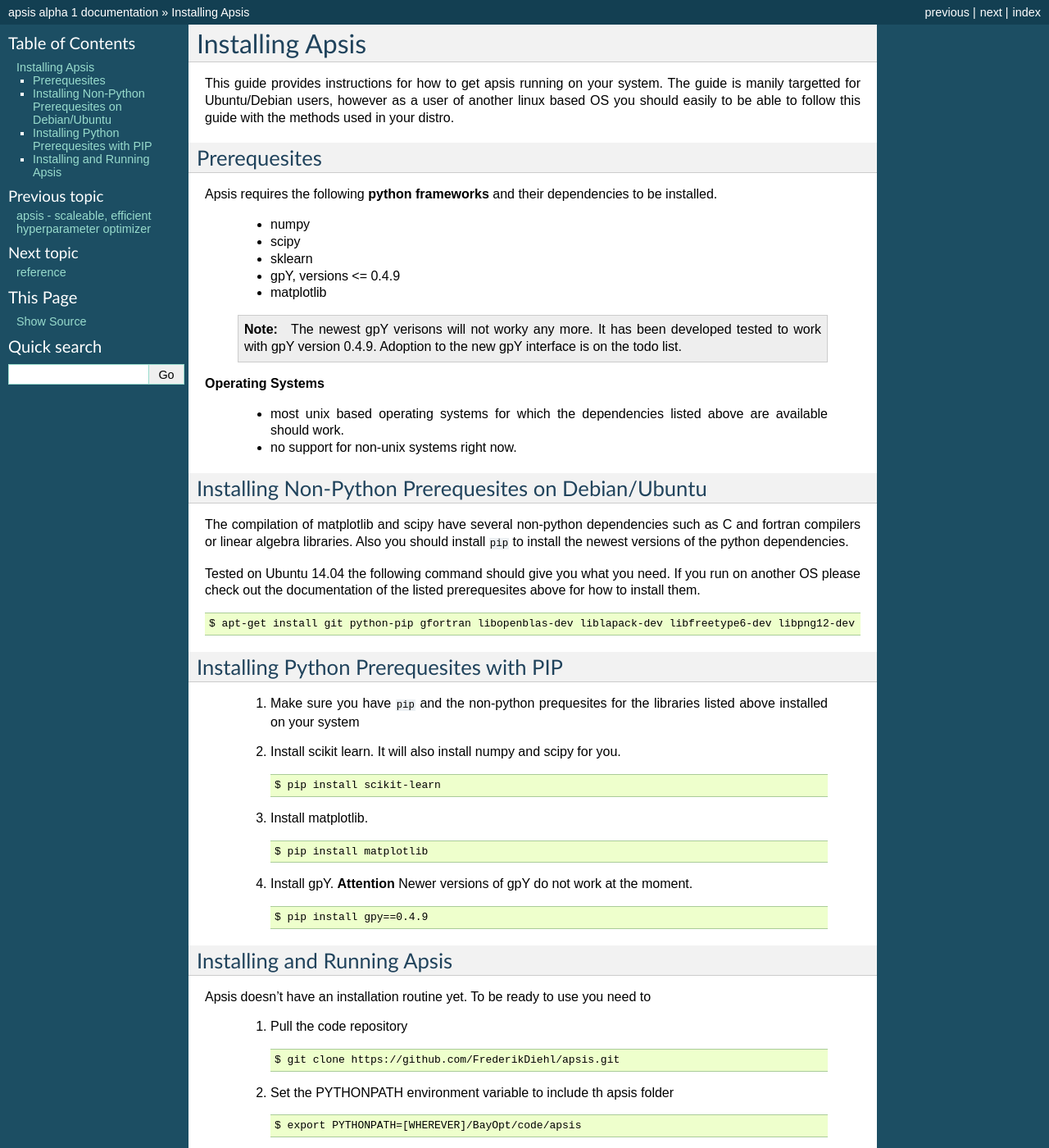
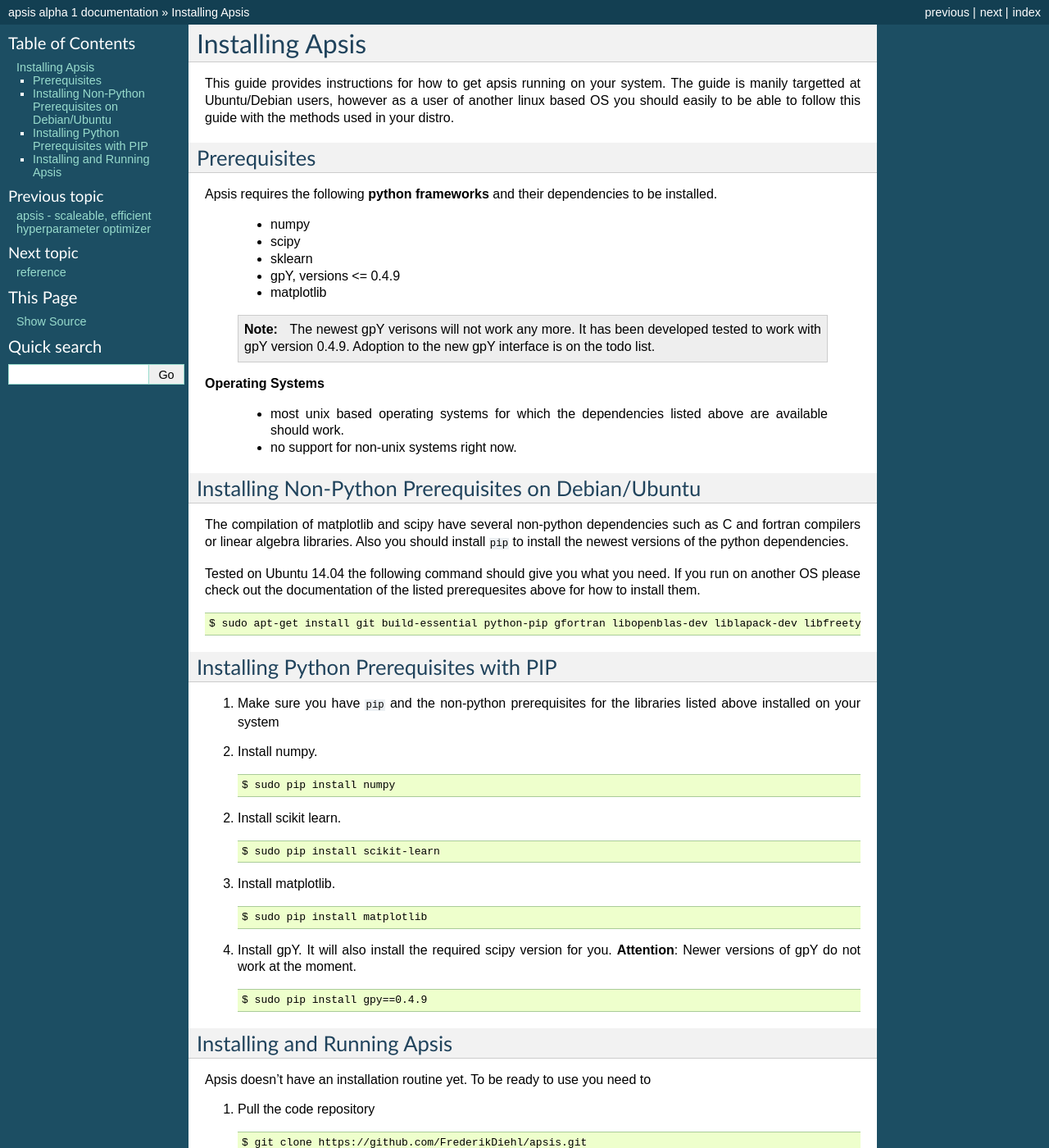
Before and after one commit to fgerzer/apsis, a Sphinx documentation site: the page built from documentation/source/installation.rst, in a window 1280 px wide and 1400 px high. Shown: the whole window at 82% size. Built offline with Sphinx 7.4.7, drawn with Linux system fonts in a browser that asks for light colours; pages that are not in the unit, such as notebooks, are missing from menus; some of the changed text lies outside the part shown.

Commit message:
#36 - tested and improved install doku on a fresh ubuntu 14.04 vm

```diff
--- a/documentation/source/installation.rst
+++ b/documentation/source/installation.rst
@@ -1,11 +1,10 @@
 Installing Apsis
 ****************
 
-This guide provides instructions for how to get apsis running on your system. The guide is manily targetted for Ubuntu/Debian users, however as a user of another linux based OS you should easily to be able to follow this guide with the methods used in your distro.
+This guide provides instructions for how to get apsis running on your system. The guide is manily targetted at Ubuntu/Debian users, however as a user of another linux based OS you should easily to be able to follow this guide with the methods used in your distro.
 
 
-
-Prerequesites
+Prerequisites
 =============
 
 Apsis requires the following **python frameworks** and their dependencies to be installed.
@@ -22,7 +21,7 @@
 
     .. note::
 
-        The newest gpY verisons will not worky any more. It has been developed tested to work with gpY version 0.4.9. Adoption to the new gpY interface is on the todo list.
+        The newest gpY verisons will not work any more. It has been developed tested to work with gpY version 0.4.9. Adoption to the new gpY interface is on the todo list.
 
 
 **Operating Systems**
@@ -31,32 +30,36 @@
 
     * no support for non-unix systems right now.
 
-Installing Non-Python Prerequesites on Debian/Ubuntu
+Installing Non-Python Prerequisites on Debian/Ubuntu
 ====================================================
 
 The compilation of matplotlib and scipy have several non-python dependencies such as C and fortran compilers or linear algebra libraries. Also you should install ``pip`` to install the newest versions of the python dependencies.
 
 Tested on Ubuntu 14.04 the following command should give you what you need. If you run on another OS please check out the documentation of the listed prerequesites above for how to install them. ::
 
-    $ apt-get install git python-pip gfortran libopenblas-dev liblapack-dev libfreetype6-dev libpng12-dev
+    $ sudo apt-get install git build-essential python-pip gfortran libopenblas-dev liblapack-dev libfreetype6-dev libpng12-dev python-dev
 
 
-Installing Python Prerequesites with PIP
+Installing Python Prerequisites with PIP
 ====================================
 
-    1. Make sure you have ``pip`` and the non-python prequesites for the libraries listed above installed on your system
+1. Make sure you have ``pip`` and the non-python prerequisites for the libraries listed above installed on your system
 
-    2. Install scikit learn. It will also install numpy and scipy for you. ::
+2. Install numpy. ::
 
-        $ pip install scikit-learn
+    $ sudo pip install numpy
 
-    3. Install matplotlib. ::
+2. Install scikit learn. ::
 
-        $ pip install matplotlib
+    $ sudo pip install scikit-learn
 
-    4. Install gpY. **Attention** Newer versions of gpY do not work at the moment. ::
+3. Install matplotlib. ::
 
-        $ pip install gpy==0.4.9
+    $ sudo pip install matplotlib
+
+4. Install gpY. It will also install the required scipy version for you. **Attention**: Newer versions of gpY do not work at the moment. ::
+
+    $ sudo pip install gpy==0.4.9
 
 
 Installing and Running Apsis
@@ -64,28 +67,28 @@
 
 Apsis doesn't have an installation routine yet. To be ready to use you need to
 
-    1. Pull the code repository ::
+1. Pull the code repository ::
 
-        $ git clone https://github.com/FrederikDiehl/apsis.git
+    $ git clone https://github.com/FrederikDiehl/apsis.git
 
-    2. Set the PYTHONPATH environment variable to include th apsis folder ::
+2. Set the PYTHONPATH environment variable to include th apsis folder ::
 
-        $ export PYTHONPATH=[WHEREVER]/BayOpt/code/apsis
+    $ export PYTHONPATH=[WHEREVER]/BayOpt/code/apsis
 
-    3. Set the CSV writing target folder to tell apsis where to store results when using EvaluationFramework. E.g. something like::
+3. Set the CSV writing target folder to tell apsis where to store results when using EvaluationFramework. E.g. something like::
 
-        $ export APSIS_CSV_TARGET_FOLDER=/tmp/apsiswriting
+    $ export APSIS_CSV_TARGET_FOLDER=/tmp/apsiswriting
 
-Finally run the test suite to see if everything works alright.::
+Finally run the test suite to see if everything works alright::
 
-        $ cd BayOpt/code/apsis
-        $ nosetests
+    $ cd BayOpt/code/apsis
+    $ nosetests
 
 Which should print something like ::
 
-        $ nosetests
-        .
-        ----------------------------------------------------------------------
-        Ran 25 tests in 80.655s
+    $ nosetests
+    .
+    ----------------------------------------------------------------------
+    Ran 25 tests in 80.655s
 
-        OK
+    OK
```
